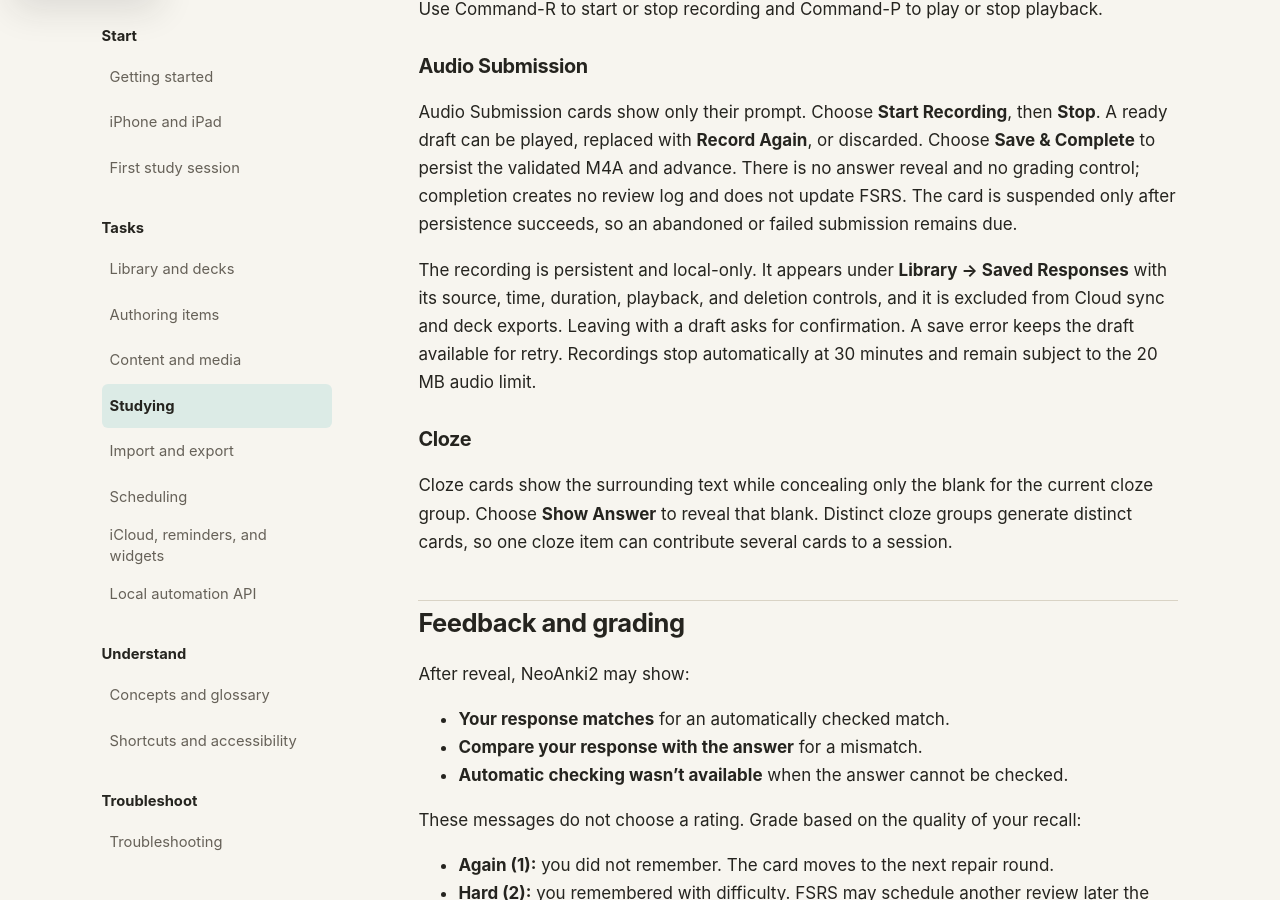
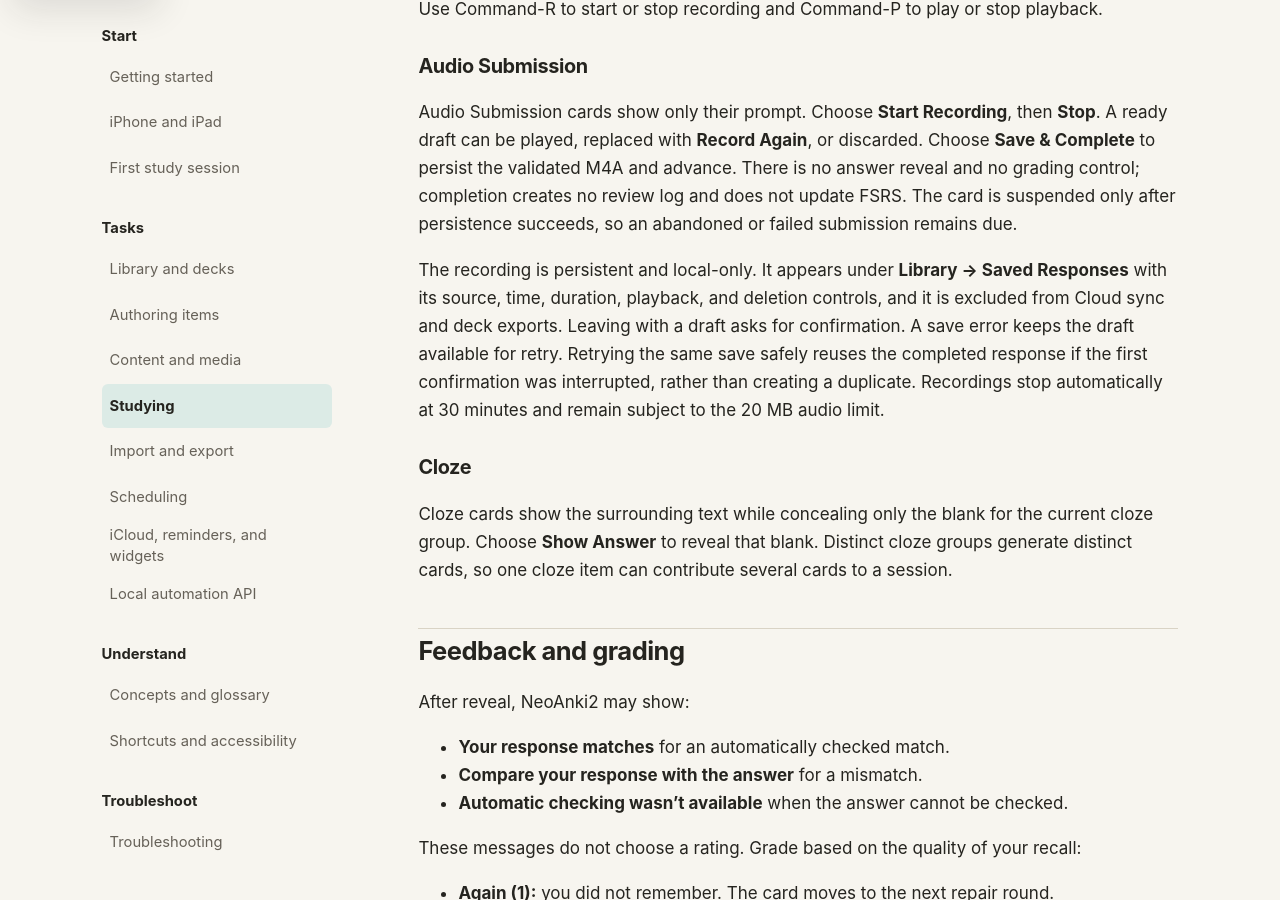
Before and after one commit to neoanki2/neoanki2, a Jekyll site: the page built from docs/user/studying.md, in a window 1280 px wide and 900 px high, scrolled down 5064 px. Built offline with Jekyll 4.4.1, drawn with Linux system fonts in a browser that asks for light colours.

Commit message:
Document idempotent audio retries

```diff
--- a/docs/user/studying.md
+++ b/docs/user/studying.md
@@ -120,8 +120,10 @@
 The recording is persistent and local-only. It appears under **Library → Saved
 Responses** with its source, time, duration, playback, and deletion controls,
 and it is excluded from Cloud sync and deck exports. Leaving with a draft asks
-for confirmation. A save error keeps the draft available for retry. Recordings
-stop automatically at 30 minutes and remain subject to the 20 MB audio limit.
+for confirmation. A save error keeps the draft available for retry. Retrying
+the same save safely reuses the completed response if the first confirmation
+was interrupted, rather than creating a duplicate. Recordings stop automatically
+at 30 minutes and remain subject to the 20 MB audio limit.
 
 ### Cloze
 
```
